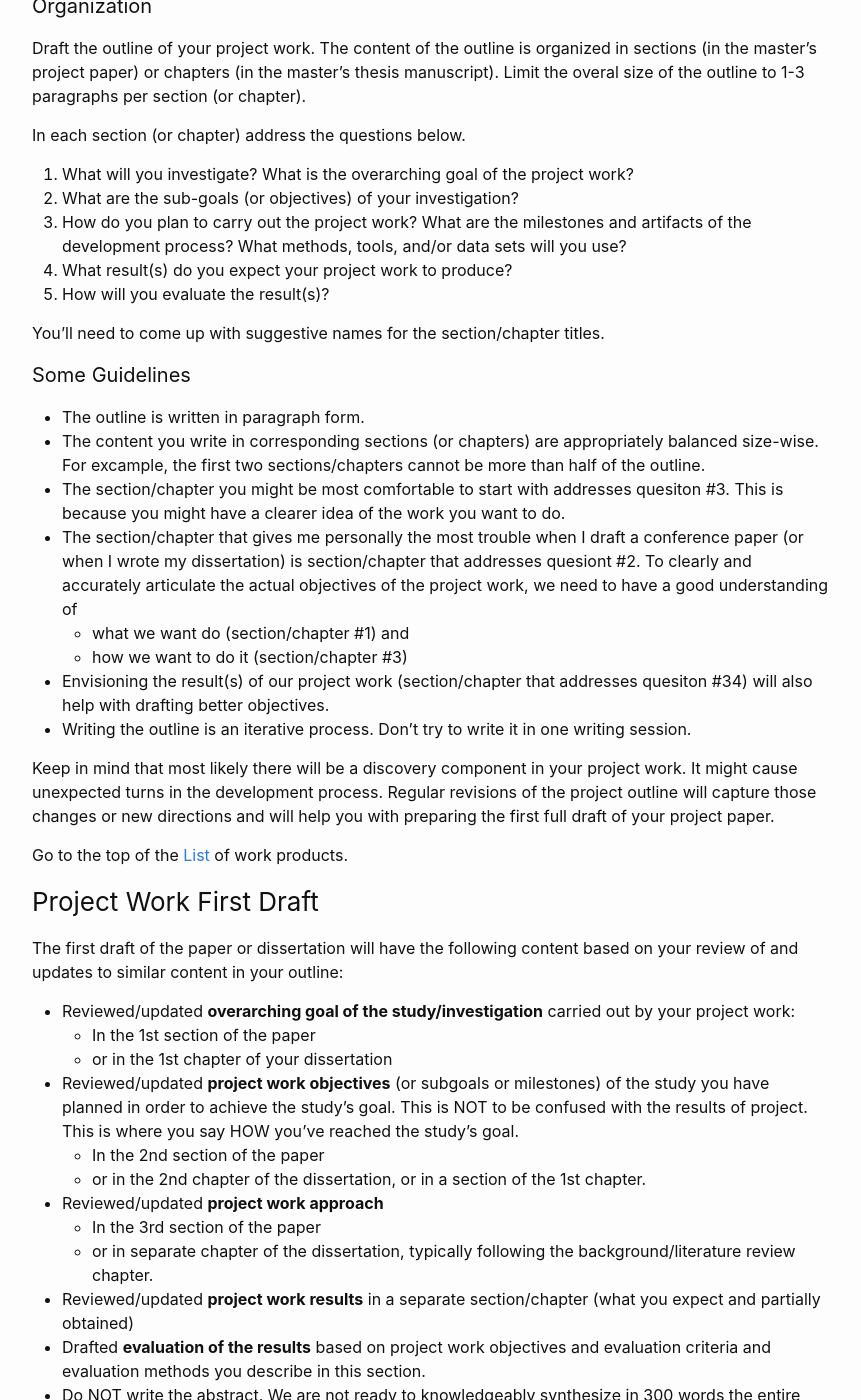
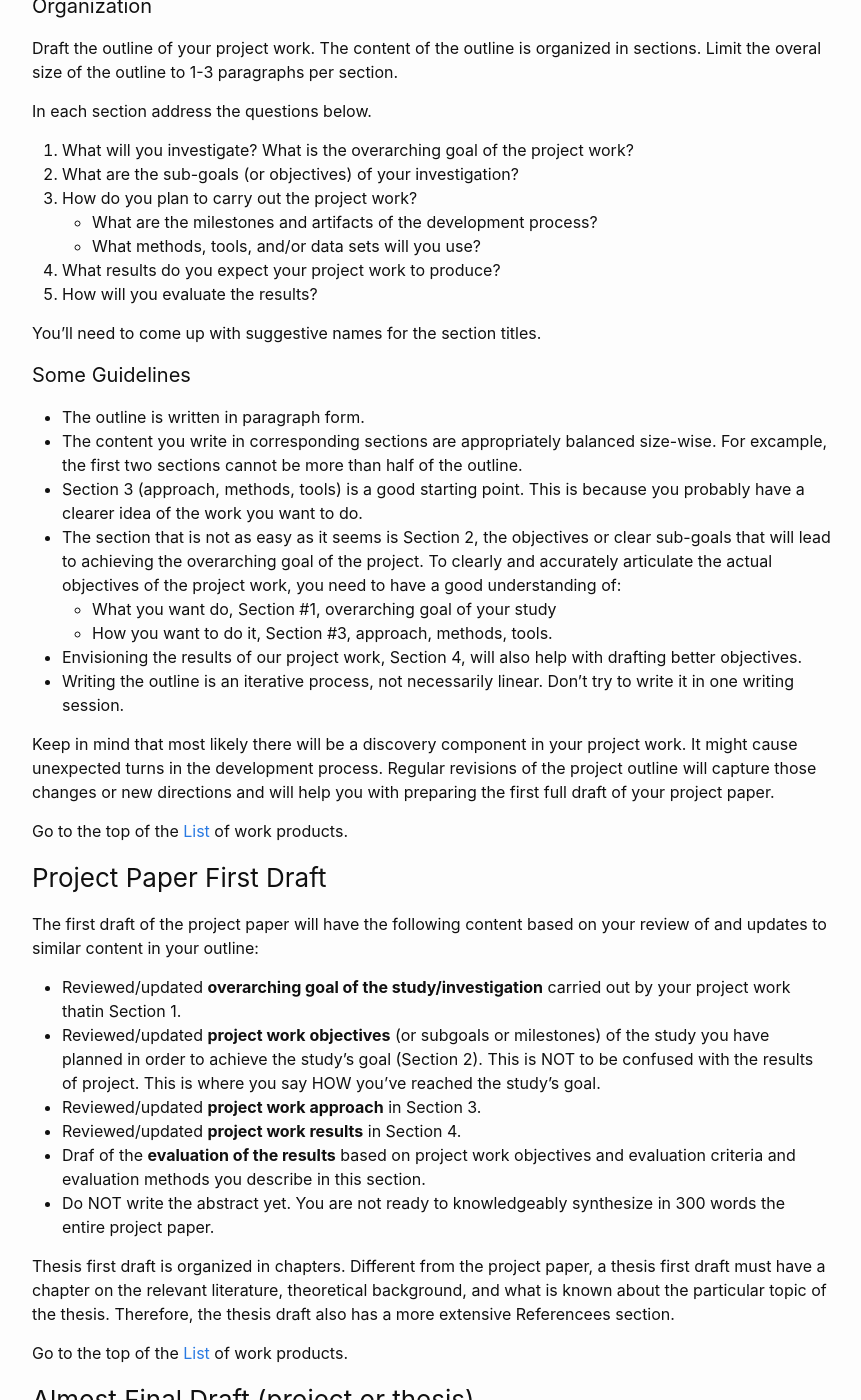
Before and after one commit to unh-comp-master-project/unh-comp-master-project.github.io, a Jekyll site: the page built from work-products.md, in a window 1280 px wide and 1400 px high, scrolled down 636 px. Shown: the whole window, without its empty margins (208-1069 px from the left). Built offline with Jekyll 4.4.1, drawn with Linux system fonts in a browser that asks for light colours; some of the changed text lies outside the part shown.

Commit message:
Update work-products.md

```diff
--- a/work-products.md
+++ b/work-products.md
@@ -14,39 +14,32 @@ permalink: /work-products/
 
 ### Project Work Outline
 #### Organization
-Draft the outline of your project work. The content of the outline is organized in sections (in the master's project paper) or chapters (in the master's thesis
-manuscript). Limit the overal size of the outline to 1-3 paragraphs per
-section (or chapter).
+Draft the outline of your project work. The content of the outline is organized in sections. Limit the overal size of the outline to 1-3 paragraphs per
+section.
 
-In each section (or chapter) address the questions below.
+In each section address the questions below.
 1. What will you investigate? What is the overarching goal of the project work?
 2. What are the sub-goals (or objectives) of your investigation?
-3. How do you plan to carry out the project work? What are the milestones and artifacts of the development process? What methods, tools, and/or data sets
-will you use?
-4. What result(s) do you expect your project work to produce?
-5. How will you evaluate the result(s)?
+3. How do you plan to carry out the project work?
+ - What are the milestones and artifacts of the development process?
+ - What methods, tools, and/or data sets will you use?
+5. What results do you expect your project work to produce?
+6. How will you evaluate the results?
 
-You'll need to come up with suggestive names for the section/chapter titles.
+You'll need to come up with suggestive names for the section titles.
 
 #### Some Guidelines
 
 * The outline is written in paragraph form.
-* The content you write in corresponding sections (or chapters) are
-appropriately balanced size-wise. For excample, the first
-two sections/chapters cannot be more than half of the outline.
-* The section/chapter you might be most comfortable to start with addresses
-quesiton #3. This is because you might have a clearer idea of the work you want
+* The content you write in corresponding sections are appropriately balanced size-wise. For excample, the first
+two sections cannot be more than half of the outline.
+* Section 3 (approach, methods, tools) is a good starting point. This is because you probably have a clearer idea of the work you want
 to do.
-* The section/chapter that gives me personally the most trouble when I
-draft a conference paper (or when I wrote my dissertation) is section/chapter
-that addresses quesiont #2. To clearly and accurately articulate the actual
-objectives of the project work, we need to have a good understanding of
-  * what we want do (section/chapter #1) and
-  * how we want to do it (section/chapter #3)
-* Envisioning the result(s) of our project work (section/chapter that addresses
-quesiton #34) will also help with drafting better objectives.
-* Writing the outline is an iterative process. Don't try to write it in one
-writing session.
+* The section that is not as easy as it seems is Section 2, the objectives or clear sub-goals that will lead to achieving the overarching goal of the project.  To clearly and accurately articulate the actual objectives of the project work, you need to have a good understanding of:
+  * What you want do, Section #1, overarching goal of your study
+  * How you want to do it, Section #3, approach, methods, tools.
+* Envisioning the results of our project work, Section 4, will also help with drafting better objectives.
+* Writing the outline is an iterative process, not necessarily linear. Don't try to write it in one writing session.
 
 Keep in mind that most likely there will be a discovery component in your
 project work. It might cause unexpected turns in the development process.
@@ -56,34 +49,26 @@ project paper.
 
 Go to the top of the [List](#list) of work products.
 
-### Project Work First Draft
-The first draft of the paper or dissertation will have the following content
+### Project Paper First Draft
+The first draft of the project paper will have the following content
 based on your review of and updates to similar content in your outline:
 * Reviewed/updated **overarching goal of the study/investigation** carried out
-by your project work:
-  * In the 1st section of the paper
-  * or in the 1st chapter of your dissertation
+by your project work thatin Section 1.
 * Reviewed/updated **project work objectives** (or subgoals or milestones) of
-the study you have planned in order to achieve the study's goal. This is NOT
-to be confused with the results of project. This is where you say HOW you've
-reached the study's goal.
-  * In the 2nd section of the paper
-  * or in the 2nd chapter of the dissertation, or in a  section of the 1st
-  chapter.
-* Reviewed/updated **project work approach**
-  * In the 3rd section of the paper
-  * or in separate chapter of the dissertation, typically following the
-  background/literature review chapter.
-* Reviewed/updated **project work results** in a separate section/chapter
-(what you expect and partially obtained)
-* Drafted **evaluation of the results** based on project work objectives and
+the study you have planned in order to achieve the study's goal (Section 2). This is NOT
+to be confused with the results of project. This is where you say HOW you've reached the study's goal.
+* Reviewed/updated **project work approach** in Section 3.
+* Reviewed/updated **project work results** in Section 4.
+* Draf of the **evaluation of the results** based on project work objectives and
 evaluation criteria and evaluation methods you describe in this section.
-* Do NOT write the abstract. We are not ready to knowledgeably synthesize in
-300 words the entire paper/dissertation.
+* Do NOT write the abstract yet. You are not ready to knowledgeably synthesize in
+300 words the entire project paper.
+
+Thesis first draft is organized in chapters. Different from the project paper, a thesis first draft must have a chapter on the relevant literature, theoretical background, and what is known about the particular topic of the thesis. Therefore, the thesis draft also has a more extensive Referencees section.
 
 Go to the top of the [List](#list) of work products.
 
-### Project Work Almost Final Draft
+### Almost Final Draft (project or thesis)
 * **Updated title**
   * Must be about the STUDY, not the primary result of your study
 * **Abstract draft**
@@ -93,26 +78,26 @@ Go to the top of the [List](#list) of work products.
 * **Introducctory section(s) (or chapters)**
   * Describe the ***problem/issue*** your are studying
     * If your study is based on an existing system, make sure that your study
-    is NOT REPEATING stuff from the previous study
+    is NOT REPEATING stuff from the previous study.
   * Outline why your study, if successful, will be beneficial.
     * What are the ***expected  impacts*** of your STUDY (NOT the benefits of
     the primary result of your study)
 * State the ***objectives*** of your STUDY
   * Objectives are NOT to be confused with results. They are what you have
-  planned in order to achieve the study's goal
+  planned in order to achieve the study's goal.
 * **Elaborate on the objectives**: at minimum, brief paragraph for each
 objective.
 * You might include a description of **related work** in this segment of your
-paper or manuscript
+project paper or thesis manuscript
   * Consult with your project advisor about it.
   * This is a required chapter for the thesis manuscript.
 * Conclude the section(s) with one paragraph that describes the organization of
 the rest of the document.
   * In a thesis manuscript, this can be a separate section.
 * **Tentative size**
-  * Paper: title + abstract + CCS list + introductory section(s):
-    * 20% of the paper, around 2 1/2 columns
-  * Thesis: introductory sections: around 20% - 25% of the manuscript.
+  * Project Paper: title + abstract + introductory section(s):
+    * 20% of the paper
+  * Thesis Paper: introductory sections: around 20% - 25% of the manuscript.
     * It depends how critical related work is to your study.
 * **Approach**
   * Describe **HOW** you conducted the STUDY.
@@ -139,7 +124,7 @@ the rest of the document.
   * Present the evaluation approach based on which you could describe the
   "goodness" of the results
   * **Tentative size**:
-    * Paper: 12-15%, around 2 columns of the paper
+    * Paper: 12-15%
     * Thesis: 10-20%
 * **Conclusion**
   * Similar to the abstract, but uses past tense and focuses more on the
@@ -147,8 +132,7 @@ the rest of the document.
   * **Tentative size**:
     * Paper/Thesis: 5-10% (paper: less than a column)
 * **References**
-  * Paper: Include them on the 7th page of the paper
-  * Thesis: Separate from the manuscript chapters
+  * Paper/Thesis: Separate section/chapter
 * **Appendix**
   * Has additional sections for supplementary stuff that gives a more
   comprehensive view of your work and results.
@@ -210,10 +194,9 @@ To get started:
 Guidelines for formattting your thesis manuscript are maintained by the
 Graduate School. See manual in UNH Box at <https://unh.app.box.com/v/thesis-manual>.
 
-The project paper formatting uses the ACM conference paper LaTeX template.
-_ACM_ has partnered with [Overleaf](https://www.overleaf.com/latex/templates/acm-conference-proceedings-new-master-template/pnrfvrrdbfwt#.Wqz3xoJG36A)to provide
-an _ACM_ LaTeX authoring template. We have adapted the template and created an
-Overleaf starter project to wchih you and your advisor have access.
+The project paper formatting uses the ACM conference paper template.
+- [Word template](https://authors.acm.org/proceedings/production-information/preparing-your-article-with-microsoft-word)
+- [Overleaf](https://www.overleaf.com/latex/templates/acm-conference-proceedings-new-master-template/pnrfvrrdbfwt#.Wqz3xoJG36A)to provide an _ACM_ LaTeX authoring template. We have adapted the template and created an Overleaf starter project to wchih you and your advisor have access.
 
 #### Iterative Development
 
```
Also changed, not shown: other parts of work-products.md (+1 -1 lines).
